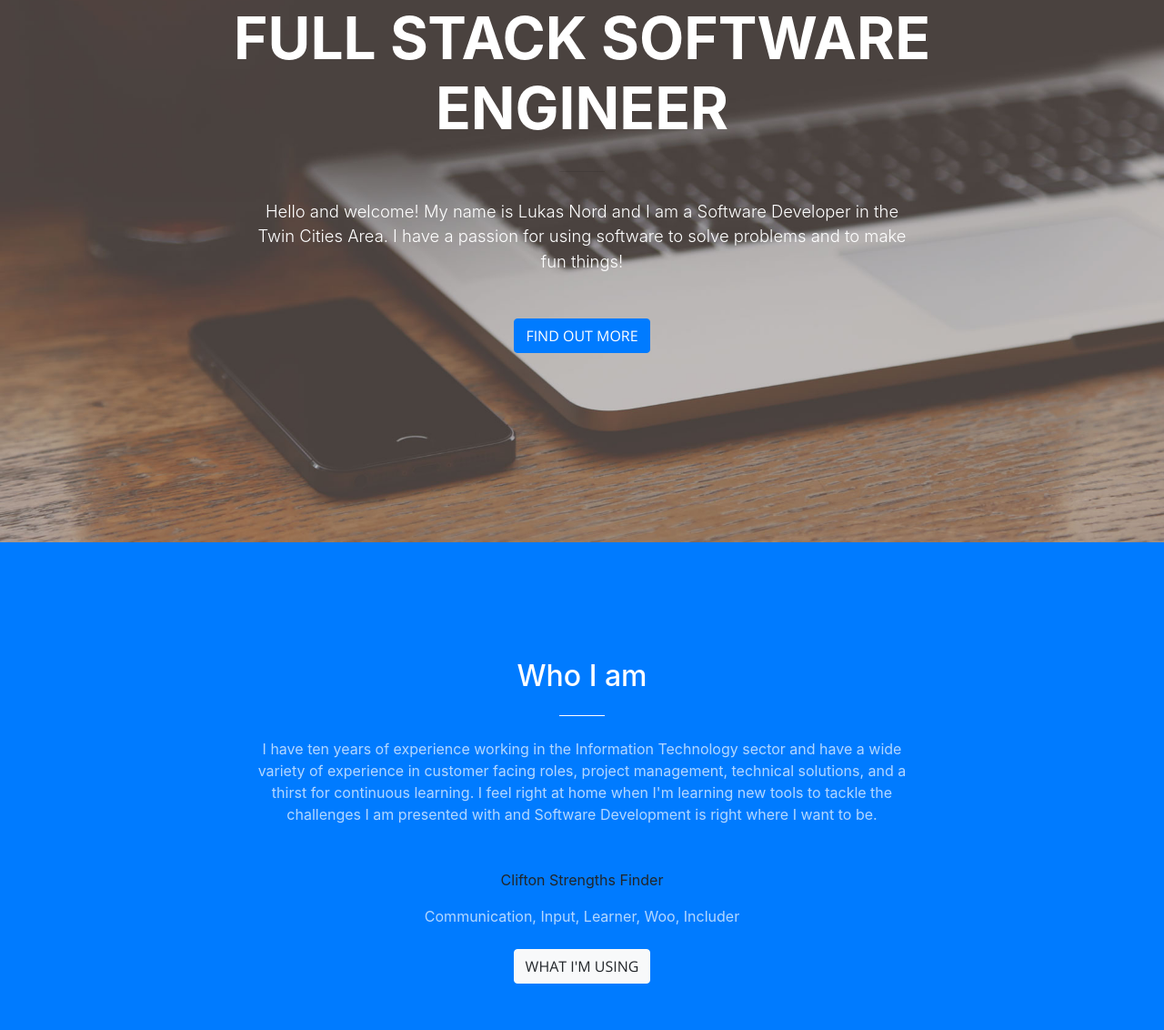
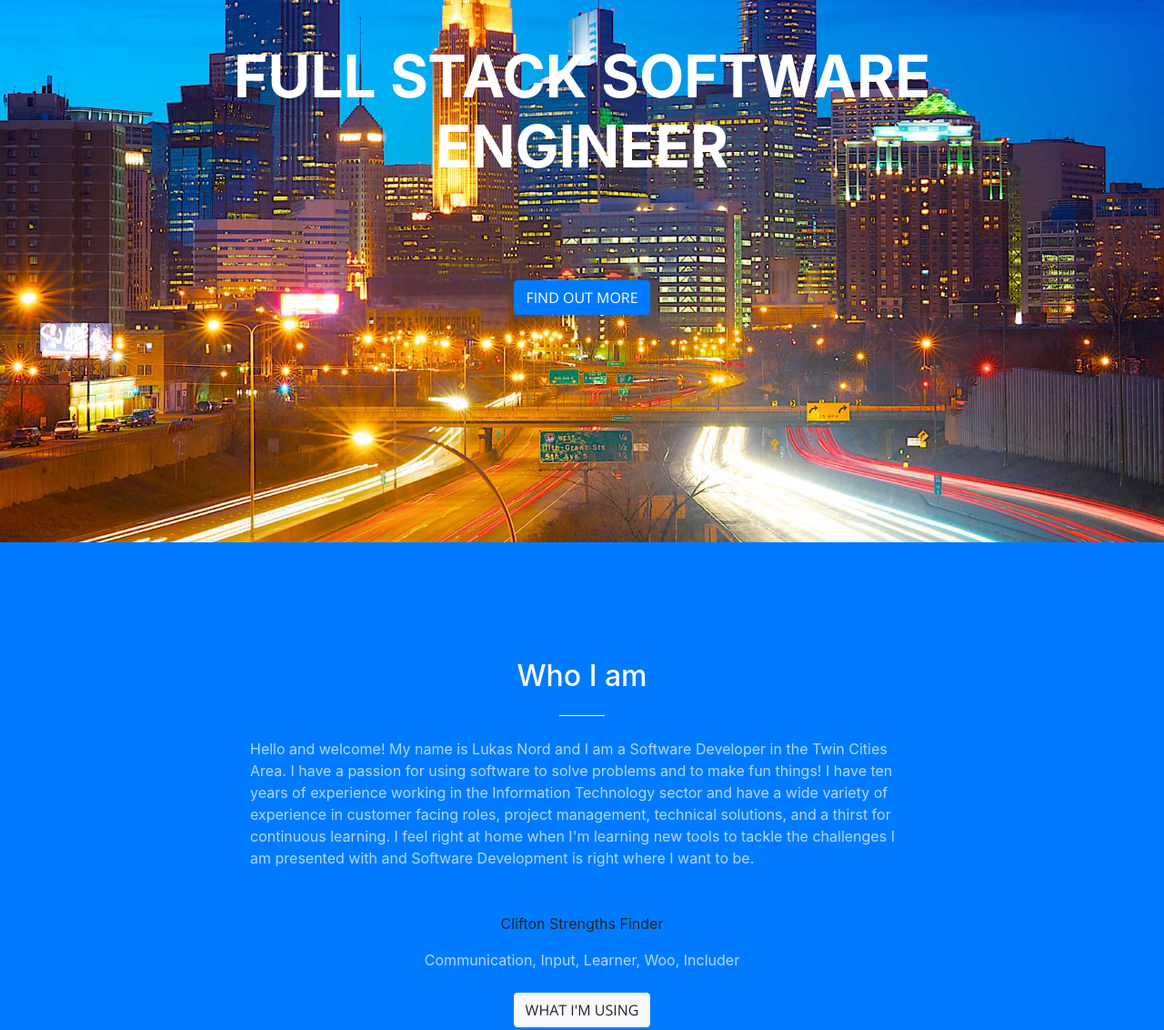
Before and after one commit to LukasNord/portfolio-page, a website with bundled scripts: page index.html in a window 1280 px wide. Shown: the part 204-1336 px from the top of the page at 91% size. Built offline with nearby package versions, Linux system fonts and the light colour scheme.

Commit message:
swapped background

```diff
--- a/css/creative.css
+++ b/css/creative.css
@@ -169,7 +169,7 @@ img::-moz-selection {
 header.masthead {
   padding-top: 10rem;
   padding-bottom: calc(10rem - 56px);
-  background-image: url("../img/header.jpg");
+  background-image: url("../img/minneapolis.jpg");
   background-position: center center;
   -webkit-background-size: cover;
   -moz-background-size: cover;
--- a/index.html
+++ b/index.html
@@ -23,7 +23,7 @@
     <link href="vendor/magnific-popup/magnific-popup.css" rel="stylesheet">
 
     <!-- Custom styles for this template -->
-    <link href="css/creative.min.css" rel="stylesheet">
+    <link href="css/creative.css" rel="stylesheet">
 
   </head>
 
@@ -62,7 +62,7 @@
             <hr>
           </div>
           <div class="col-lg-8 mx-auto">
-            <p class="mb-5">Hello and welcome!  My name is Lukas Nord and I am a Software Developer in the Twin Cities Area. I have a passion for using software to solve problems and to make fun things! </p>
+            <p class="mb-5"> </p>
             <a class="btn btn-primary btn-xl js-scroll-trigger" href="#about">Find Out More</a>
           </div>
         </div>
@@ -75,7 +75,8 @@
           <div class="col-lg-8 mx-auto text-center">
             <h2 class="section-heading text-white">Who I am</h2>
             <hr class="light my-4">
-            <p class="text-faded mb-5">I have ten years of experience working in the Information Technology sector and have a wide variety of experience in customer facing roles, project management, technical solutions, and a thirst for continuous learning. I feel right at home when I'm learning new tools to tackle the challenges I am presented with and Software Development is right where I want to be.</p>
+            <p class="text-faded mb-5" style="text-align: left;">Hello and welcome!  My name is Lukas Nord and I am a Software Developer in the Twin Cities Area. I have a passion for using software to solve problems and to make fun things!
+              I have ten years of experience working in the Information Technology sector and have a wide variety of experience in customer facing roles, project management, technical solutions, and a thirst for continuous learning. I feel right at home when I'm learning new tools to tackle the challenges I am presented with and Software Development is right where I want to be.</p>
             <p class=" mb-3">Clifton Strengths Finder</p>
             <p class="text-faded mb-4">Communication, Input, Learner, Woo, Includer</p>
             <a class="btn btn-light btn-xl js-scroll-trigger" href="#services">What I'm Using</a>
@@ -259,6 +260,10 @@
         </div>
       </div>
     </section>
+    <footer>
+      <p style="text-align: center;">&copy; Copyright 2018 Lukas Nord</p>
+
+    </footer>
 
     <!-- Bootstrap core JavaScript -->
     <script src="vendor/jquery/jquery.min.js"></script>
```
Also changed, not shown: img/minneapolis.jpg (added).
